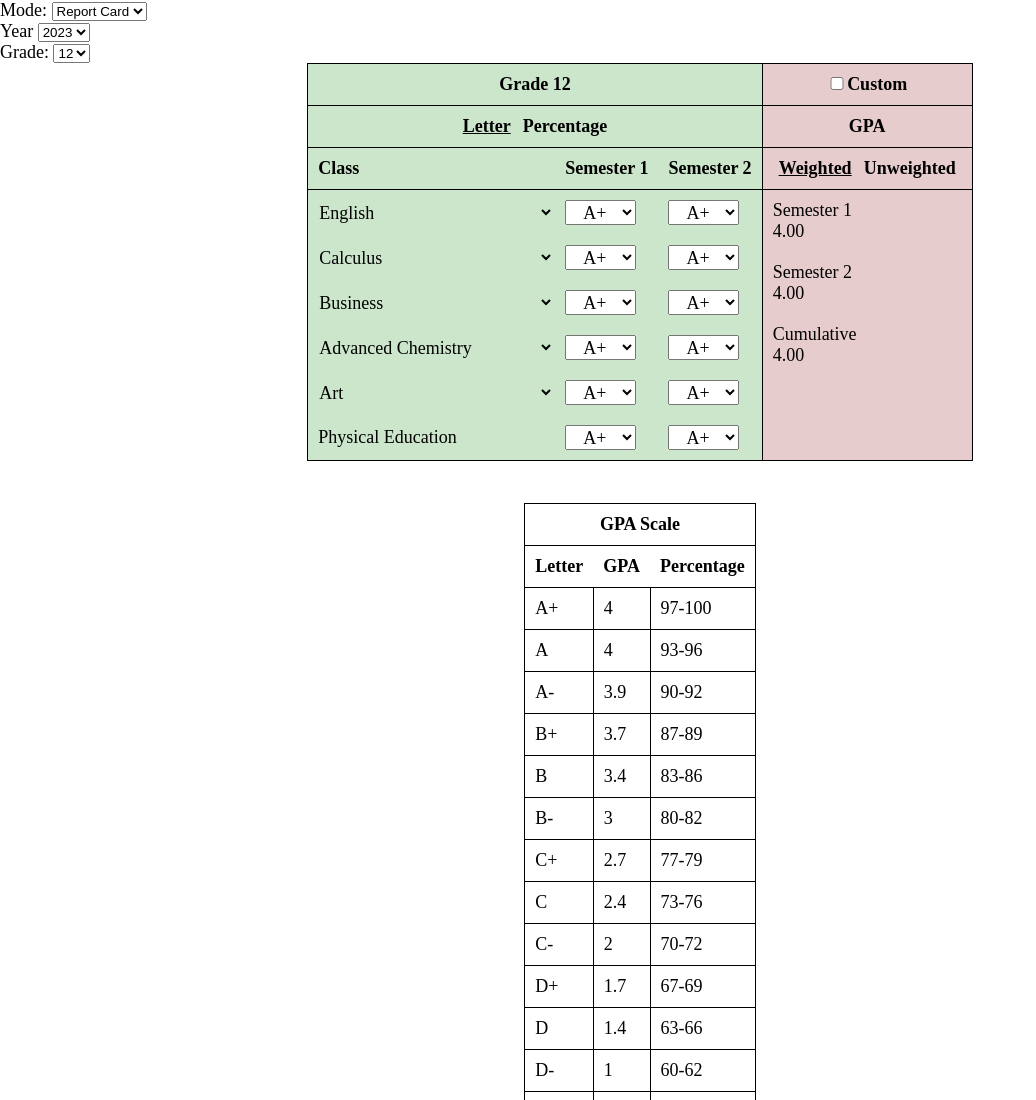
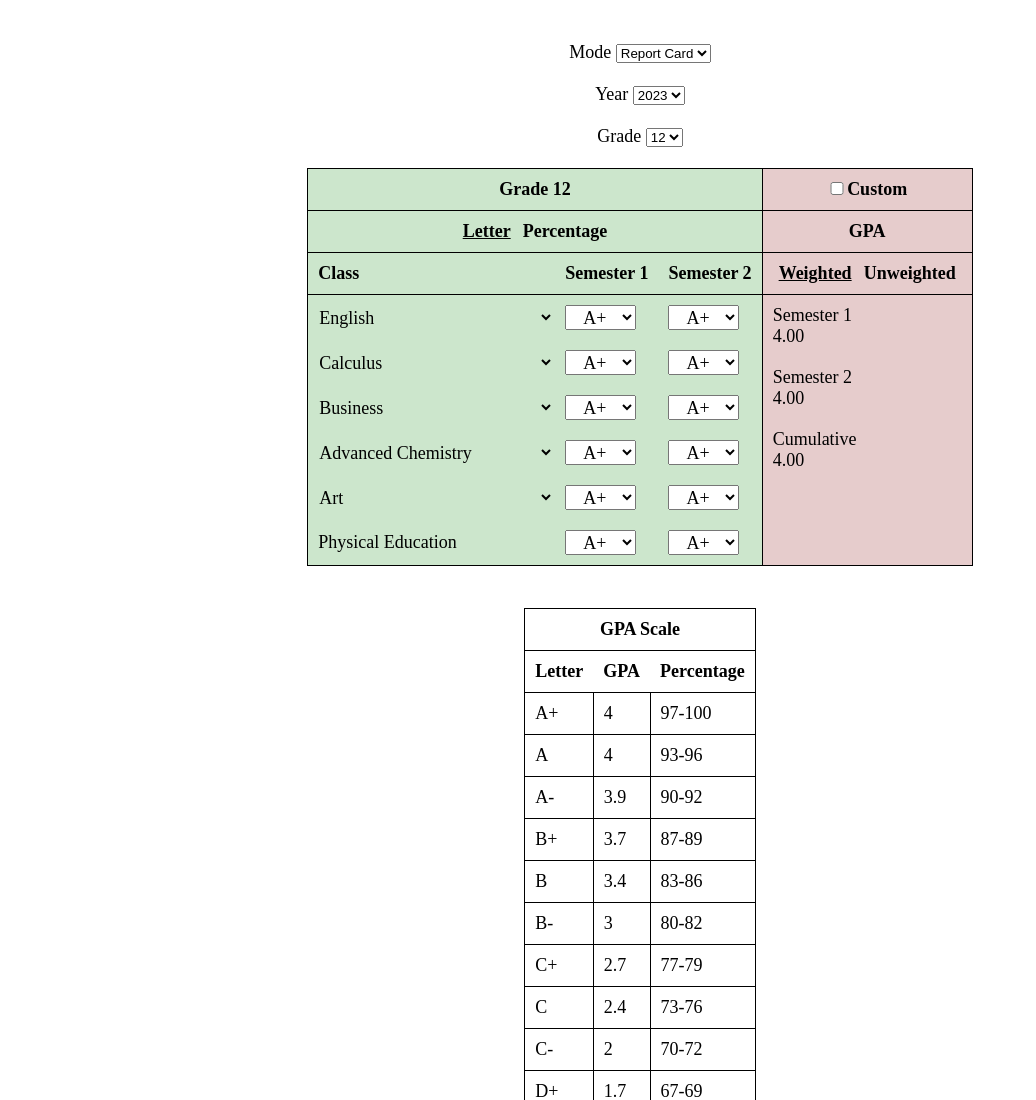
Before and after one commit to Space-yg/gpa-test, a plain HTML site: page index.html in a window 1280 px wide. Shown: the top 1100 px of the page, without its empty margins (0-1036 px from the left). Drawn offline with Linux system fonts and the light colour scheme.

Commit message:
Add files via upload

```diff
--- a/dir/index.js
+++ b/dir/index.js
@@ -1,14 +1,14 @@
 import { createGrade } from "./create.js";
 import { calculateCGPA, changeTranscript } from "./calculate.js";
 const year = document.querySelector("select#year");
-const json = await (await fetch(`./years/${year.value}.json`)).json();
+const json = await (await fetch(`../years/${year.value}.json`)).json();
 year.addEventListener("change", async () => {
     await changeYear(year.value);
     resetGPAScale();
     changeMode();
 });
 export async function changeYear(year) {
-    const json = await (await fetch(`./years/${year}.json`)).json();
+    const json = await (await fetch(`../years/${year}.json`)).json();
     gpaScale = json["gpa scale"];
     gradeLevels = json["grade levels"];
 }
@@ -143,14 +143,14 @@ async function changeMode() {
     if (mode.value === "report card") {
         gradesDiv.style.gridTemplateColumns = "1fr";
         gradesLevels.hidden = false;
-        gradesLevels.previousElementSibling.hidden = false;
+        gradesLevels.parentElement.hidden = false;
         cgpaTable.hidden = true;
         const table = createGrade(startGrade, year.value, startSystem, startWeight);
         gradesDiv.appendChild(table);
     }
     else if (mode.value === "transcript") {
         gradesLevels.hidden = true;
-        gradesLevels.previousElementSibling.hidden = true;
+        gradesLevels.parentElement.hidden = true;
         cgpaTable.hidden = false;
         let subtractYears = 3;
         for (const grade in gradeLevels) {
--- a/index.html
+++ b/index.html
@@ -5,28 +5,38 @@
         <title>CIS GPA Calculator</title>
     </head>
     <body>
+        <br><br>
+
+        <div class="center">
             <!-- Mode -->
-        <label>Mode: </label>
+            <label>
+                Mode
                 <select id="mode">
                     <option value="report card" selected>Report Card</option>
                     <option value="transcript">Transcript</option>
                 </select>
-        <br>
+            </label>
+            <br><br>
 
             <!-- Year -->
-        <label>Year</label>
+            <label>
+                Year
                 <select id="year">
                     <option selected value="2023">2023</option>
                     <option value="2022">2022</option>
                     <option value="2021">2021</option>
                     <option value="2020">2020</option>
                 </select>
-        <br>
+            </label>
+            <br><br>
 
             <!-- Grades Select Menu -->
-        <label>Grade: </label>
+            <label>
+                Grade
                 <select id="gradesLevels"></select>
-        <br>
+                <br><br>
+            </label>
+        </div>
 
         <!-- Grades -->
         <div style="grid-template-columns: 1fr;" class="grades" id="grades"></div>
--- a/styles.css
+++ b/styles.css
@@ -7,9 +7,8 @@ body {
 }
 
 /** Classes **/
-.text-align-left {
-    text-align: left;
-}
+.left { text-align: left; }
+.center { text-align: center; }
 
 /** Grades **/
 div.grades {
```
Lines whose indentation alone changed are shown as unchanged.
